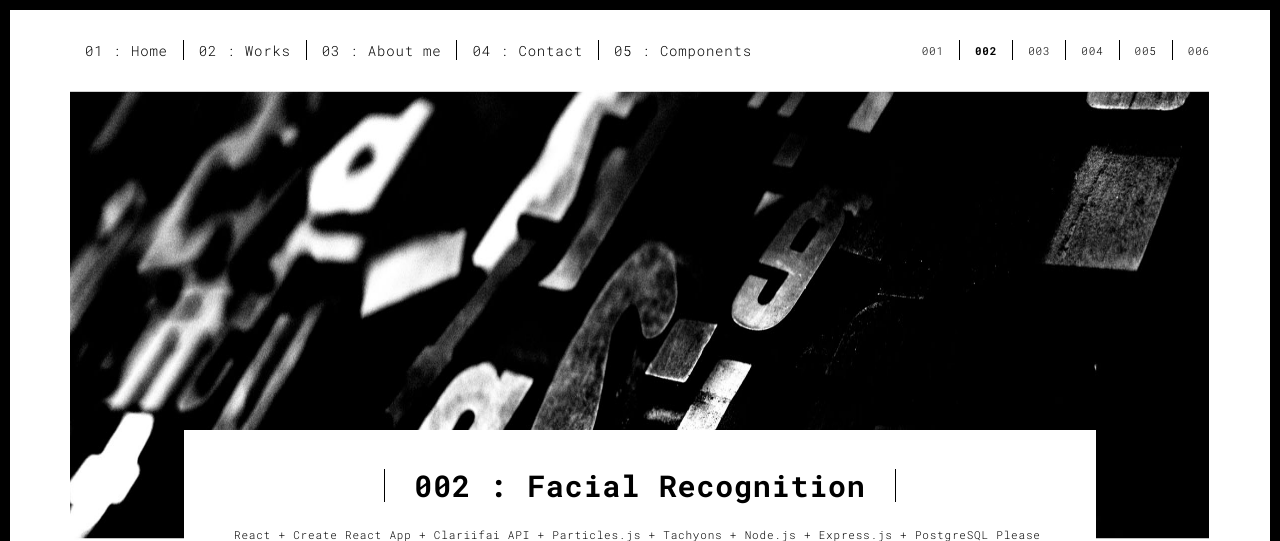
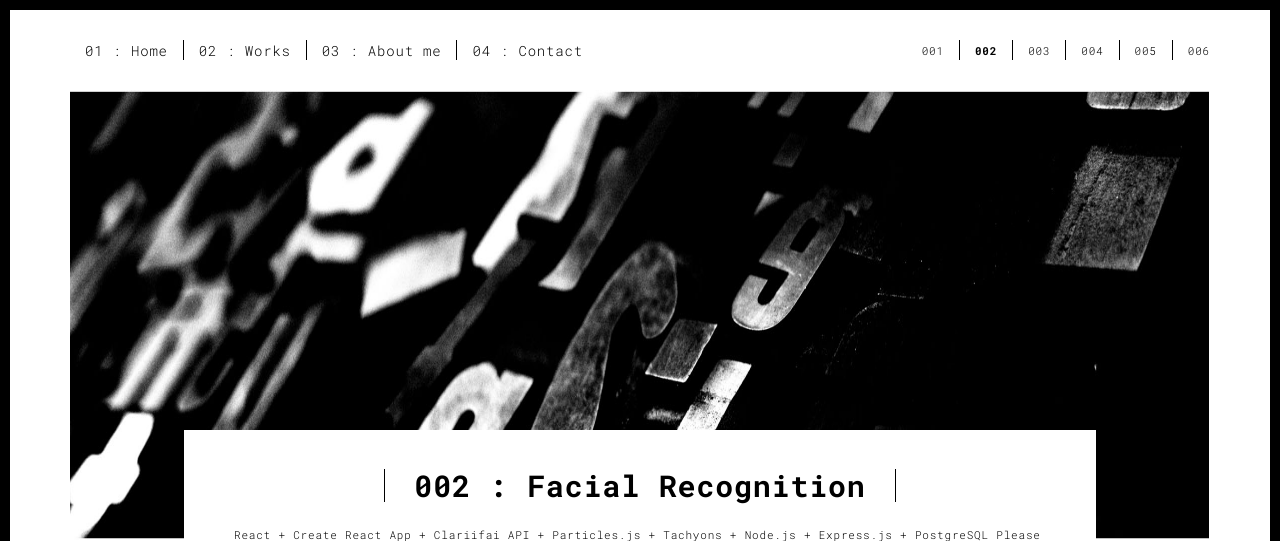
Before and after one commit to jsagao/portfo, a Flask app: page /work2.html in a window 1280 px wide. Shown: the top 541 px of the page. Run offline with Flask 2, Linux system fonts and the light colour scheme; some libraries are stand-ins or nearby versions.

Commit message:
removed components list from menu

```diff
--- a/templates/work2.html
+++ b/templates/work2.html
@@ -54,7 +54,7 @@
               <li><a href="./works.html" title="">02 : Works</a></li>
               <li><a href="./about.html" title="">03 : About me</a></li>
               <li><a href="./contact.html" title="">04 : Contact</a></li>
-              <li><a href="./components.html" title="">05 : Components</a></li>
+              <!-- <li><a href="./components.html" title="">05 : Components</a></li> -->
             </ul>
 
             <ul
--- a/templates/work3.html
+++ b/templates/work3.html
@@ -54,7 +54,7 @@
               <li><a href="./works.html" title="">02 : Works</a></li>
               <li><a href="./about.html" title="">03 : About me</a></li>
               <li><a href="./contact.html" title="">04 : Contact</a></li>
-              <li><a href="./components.html" title="">05 : Components</a></li>
+              <!-- <li><a href="./components.html" title="">05 : Components</a></li> -->
             </ul>
 
             <ul
--- a/templates/work4.html
+++ b/templates/work4.html
@@ -54,7 +54,7 @@
               <li><a href="./works.html" title="">02 : Works</a></li>
               <li><a href="./about.html" title="">03 : About me</a></li>
               <li><a href="./contact.html" title="">04 : Contact</a></li>
-              <li><a href="./components.html" title="">05 : Components</a></li>
+              <!-- <li><a href="./components.html" title="">05 : Components</a></li> -->
             </ul>
 
             <ul
--- a/templates/work5.html
+++ b/templates/work5.html
@@ -54,7 +54,7 @@
               <li><a href="./works.html" title="">02 : Works</a></li>
               <li><a href="./about.html" title="">03 : About me</a></li>
               <li><a href="./contact.html" title="">04 : Contact</a></li>
-              <li><a href="./components.html" title="">05 : Components</a></li>
+              <!-- <li><a href="./components.html" title="">05 : Components</a></li> -->
             </ul>
 
             <ul
--- a/templates/work6.html
+++ b/templates/work6.html
@@ -54,7 +54,7 @@
               <li><a href="./works.html" title="">02 : Works</a></li>
               <li><a href="./about.html" title="">03 : About me</a></li>
               <li><a href="./contact.html" title="">04 : Contact</a></li>
-              <li><a href="./components.html" title="">05 : Components</a></li>
+              <!-- <li><a href="./components.html" title="">05 : Components</a></li> -->
             </ul>
 
             <ul
```
